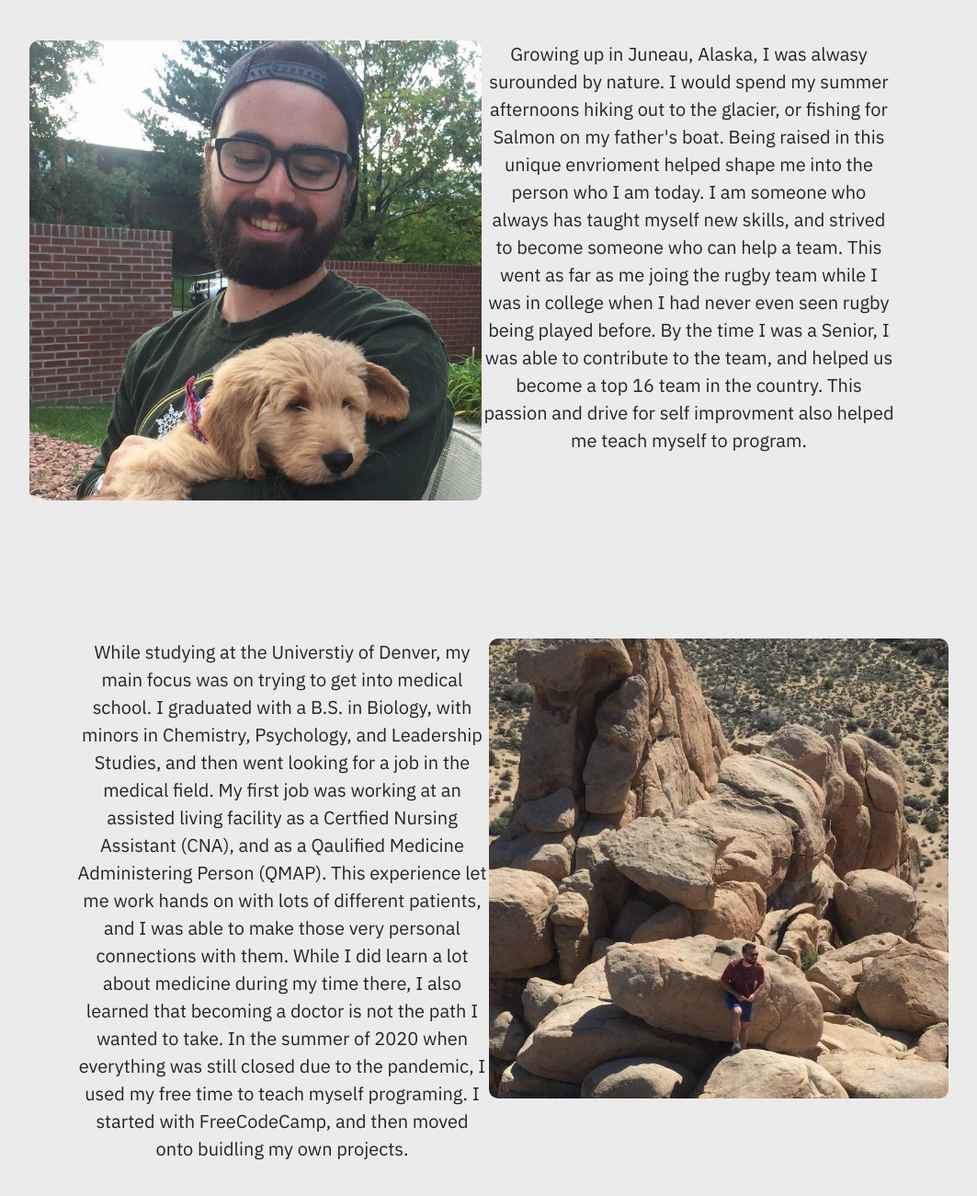
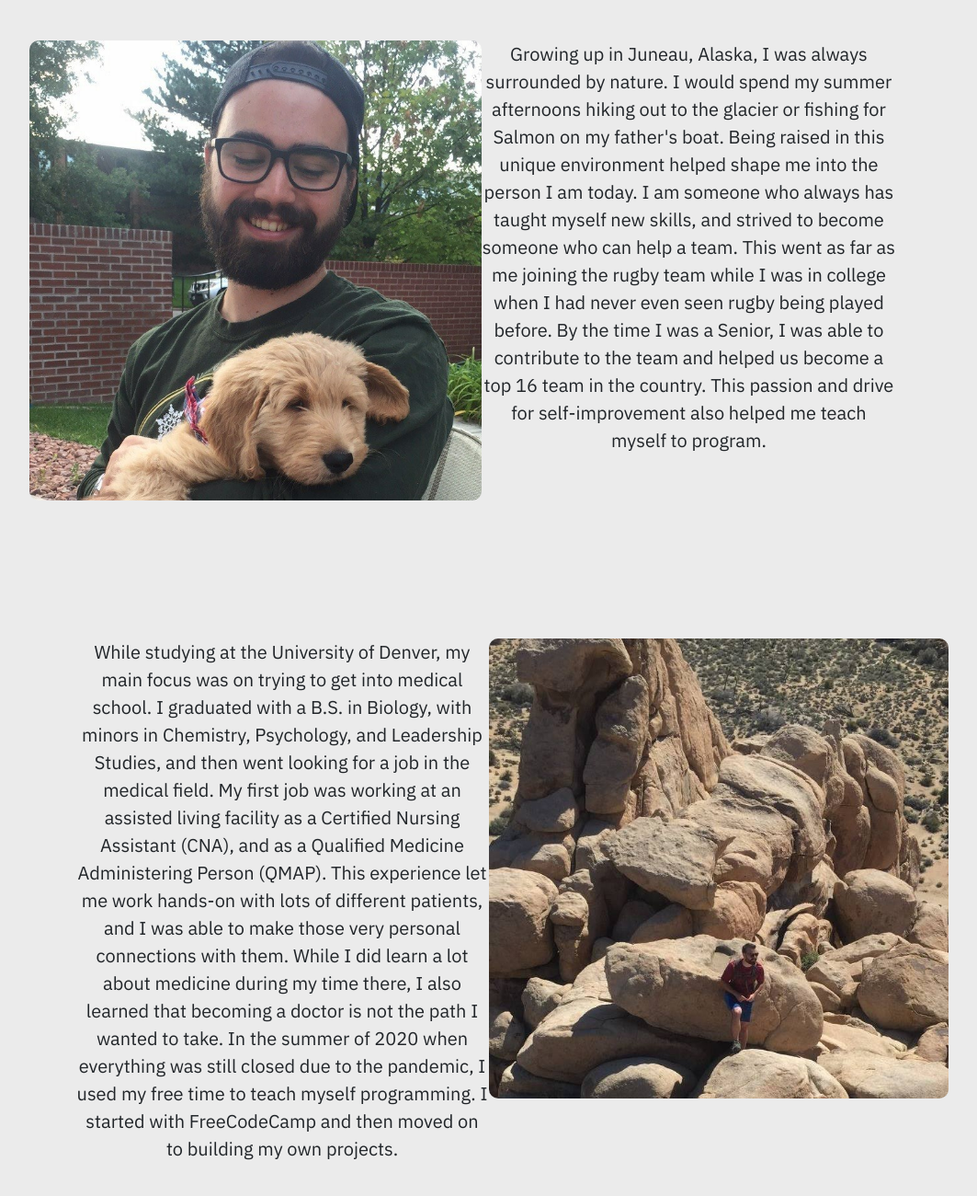
Before and after one commit to nealchapman1995/Portfolio, a plain HTML site: page about-me.html in a window 1280 px wide. Shown: the part 822-2122 px from the top of the page at 92% size, without its empty margins (168-1231 px from the left). Drawn offline with nearby package versions, Linux system fonts and the light colour scheme.

Commit message:
fixing typos

```diff
--- a/about-me.html
+++ b/about-me.html
@@ -39,13 +39,13 @@
 				<img src="neal-puppy.jpg" id="puppy">
 			</div>
 			<div>
-				<p>Growing up in Juneau, Alaska, I was alwasy surounded by nature. I would spend my summer afternoons hiking out to the glacier, or fishing for Salmon on my father's boat. Being raised in this unique envrioment helped shape me into the person who I am today. I am someone who always has taught myself new skills, and strived to become someone who can help a team. This went as far as me joing the rugby team while I was in college when I had never even seen rugby being played before. By the time I was a Senior, I was able to contribute to the team, and helped us become a top 16 team in the country. This passion and drive for self improvment also helped me teach myself to program. </p>
+				<p>Growing up in Juneau, Alaska, I was always surrounded by nature. I would spend my summer afternoons hiking out to the glacier or fishing for Salmon on my father's boat. Being raised in this unique environment helped shape me into the person I am today. I am someone who always has taught myself new skills, and strived to become someone who can help a team. This went as far as me joining the rugby team while I was in college when I had never even seen rugby being played before. By the time I was a Senior, I was able to contribute to the team and helped us become a top 16 team in the country. This passion and drive for self-improvement also helped me teach myself to program.</p>
 			</div>
 		</div>
 	</div>
 	<div id="final-row">
 		<div>
-			<p>While studying at the Universtiy of Denver, my main focus was on trying to get into medical school. I graduated with a B.S. in Biology, with minors in Chemistry, Psychology, and Leadership Studies, and then went looking for a job in the medical field. My first job was working at an assisted living facility as a Certfied Nursing Assistant (CNA), and as a Qaulified Medicine Administering Person (QMAP). This experience let me work hands on with lots of different patients, and I was able to make those very personal connections with them. While I did learn a lot about medicine during my time there, I also learned that becoming a doctor is not the path I wanted to take. In the summer of 2020 when everything was still closed due to the pandemic, I used my free time to teach myself programing. I started with FreeCodeCamp, and then moved onto buidling my own projects.</p>
+			<p>While studying at the University of Denver, my main focus was on trying to get into medical school. I graduated with a B.S. in Biology, with minors in Chemistry, Psychology, and Leadership Studies, and then went looking for a job in the medical field. My first job was working at an assisted living facility as a Certified Nursing Assistant (CNA), and as a Qualified Medicine Administering Person (QMAP). This experience let me work hands-on with lots of different patients, and I was able to make those very personal connections with them. While I did learn a lot about medicine during my time there, I also learned that becoming a doctor is not the path I wanted to take. In the summer of 2020 when everything was still closed due to the pandemic, I used my free time to teach myself programming. I started with FreeCodeCamp and then moved on to building my own projects.</p>
 		</div>
 		<div>
 			<img src="neal-rock.jpg" id="rock">
```
